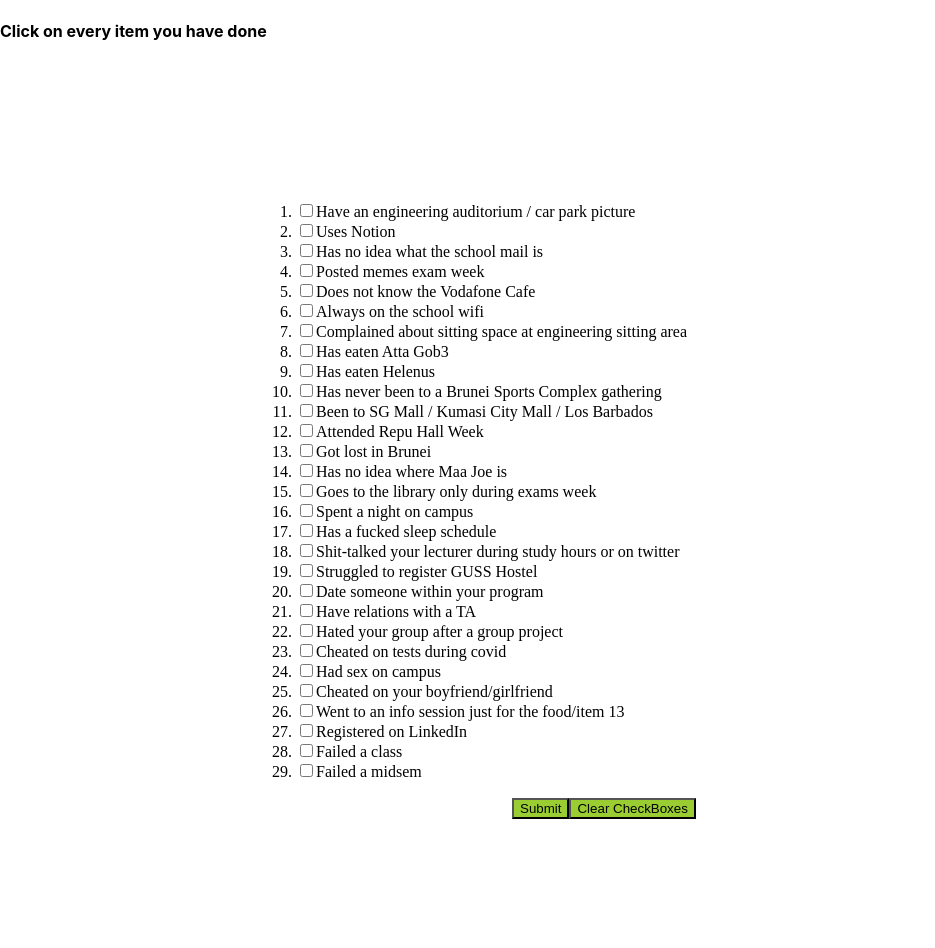
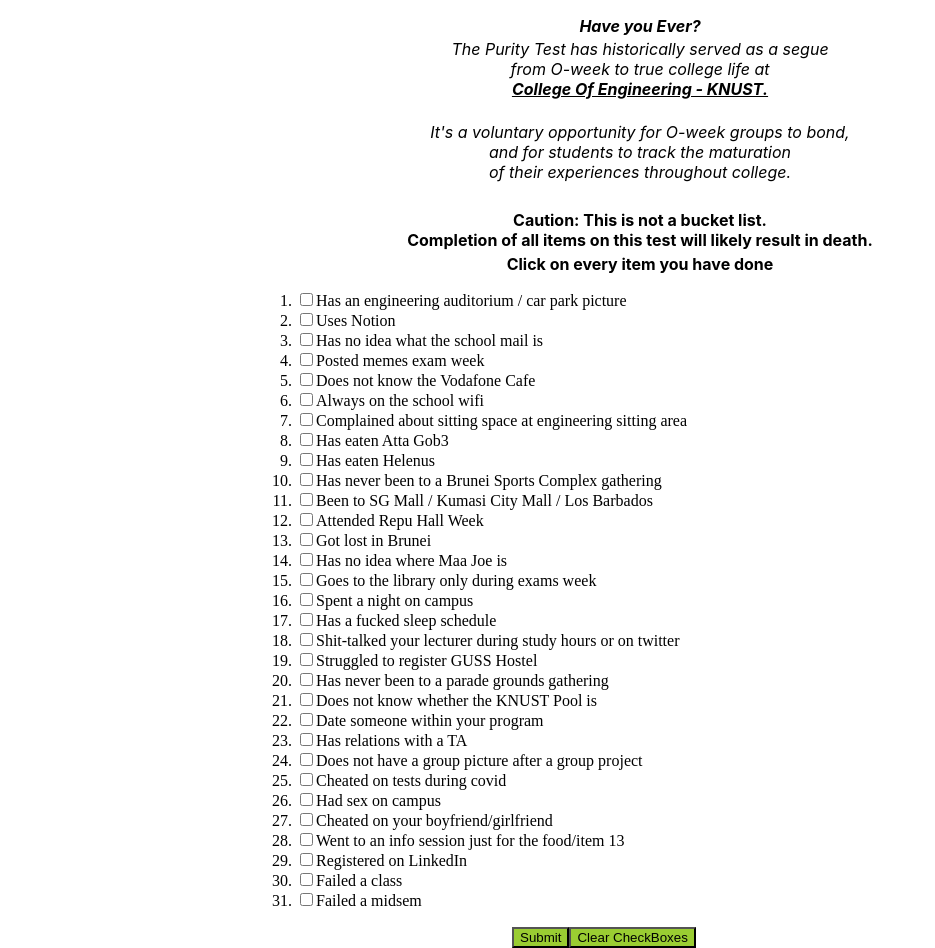
Before and after one commit to machugram/knust-purity-test, a React (Create React App) app in the folder app-name/: page / in a window 1280 px wide. Shown: the whole page, without its empty margins (0-935 px from the left). Before the commit the page ends 819 px from the top, so only its background shows below. Built offline with nearby package versions, Linux system fonts and the light colour scheme.

Commit message:
Finishing Touches. Because I am Tuchel

```diff
--- a/app-name/src/App.css
+++ b/app-name/src/App.css
@@ -42,8 +42,24 @@
 }
 ol{
   margin-left: 20vw;
-  margin-top: 20vh;
 }
+
+i{
+  display: block;
+  margin-block-start: 1em;
+  margin-block-end: 0.5em;
+  margin-inline-start: 0px;
+  margin-inline-end: 0px;
+  text-align: center;
+  }
+
+  b{
+    display: block;
+    margin-block-end: 0.2em;
+    margin-inline-start: 0px;
+    margin-inline-end: 0px;
+    text-align: center;
+    }
 
 li{
   font-family: Times New Roman,Times,serif;
--- a/app-name/src/App.tsx
+++ b/app-name/src/App.tsx
@@ -1,43 +1,55 @@
-// import React from 'react';
-// import logo from './logo.svg';
-
+import { TodoItem } from './TodoItem';
 import './App.css';
 import { Button } from './Button';
-var data = require('./purity.json');
-
-type TodoItem = {
-  // Our todo should have the title and completed fields and the id field to
-  id: number;
-  text: string;
-  checked: boolean;
-}
-
-type TodoItems = {
-  todos: TodoItem[], // Our Todos is an array of Todo
-}
+import { PerformMLMagic, SetBoxesAndCheckedFalse} from './ExecutorFunctions';
+import Footer from './Footer';
+let data = require('./purity.json');
+var cloneData = new Map<string, TodoItem>()
 const checkItems = data.list.map((item: string) => {
+   data.list.map((item:string) => {
+   cloneData.set(item,new TodoItem(item,false))
+})
   return (
   <div className='checkList'>
-    <li><input type="checkbox"/>{item}</li>
+    <li><input type="checkbox" onClick={(event: React.MouseEvent<HTMLElement>) => {
+      var selectedItem = cloneData.get(item)
+      selectedItem!.checked = selectedItem!.checked !== true
+      console.log(selectedItem);
+      }}/>{item}</li>
   </div>
   )
 })
-function onSubmit(){
-  console.log("Hello World")
-}
+
+
+
 function App() {
   return (
     <>
-    <h4>Click on every item you have done</h4>
+    <p id ="header-text"></p>
+    <i>
+      <b>Have you Ever?</b>
+      The Purity Test has historically served as a segue <br />
+      from O-week to true college life at <br />
+      <u> <b>College Of Engineering - KNUST.</b></u>
+      <br />
+        It's a voluntary opportunity for O-week groups to bond,  <br />
+        and for students to track the maturation <br/>
+        of their experiences throughout college.
+</i>
+<br />
+
+ <b> Caution: This is not a bucket list. <br />
+ Completion of all items on this test will likely result in death.
+ </b>
+    <b>Click on every item you have done</b>
       <ol>{checkItems}</ol>
      <div className='button-stack'>
-     <Button text="Submit" executor={onSubmit()}/>
-     <Button text="Clear CheckBoxes" executor={onSubmit()}/>
+     <Button text="Submit" executor={ () => PerformMLMagic(cloneData)}/>
+     <Button text="Clear CheckBoxes" executor={() => SetBoxesAndCheckedFalse(cloneData)}/>
      </div>
 
+     <Footer/>
     </>
-
-
   );
 }
 
--- /dev/null
+++ b/app-name/src/Button.props.tsx
@@ -0,0 +1,4 @@
+export interface ButtonProps {
+    text: string;
+    executor: Function;
+  }
--- a/app-name/src/Button.tsx
+++ b/app-name/src/Button.tsx
@@ -1,7 +1,10 @@
-export function Button(props: any): JSX.Element {
+import {ButtonProps} from "../src/Button.props"
+export function Button(props: ButtonProps): JSX.Element {
   return (
     <button className="button-fold"
-      onClick={() => props.executor}>
+    onClick={(event: React.MouseEvent<HTMLElement>) => {
+      props.executor()
+    }}>
       {props.text}
     </button>
   );
--- /dev/null
+++ b/app-name/src/TodoItem.tsx
@@ -0,0 +1,8 @@
+export class TodoItem {
+    text: string;
+    checked: boolean;
+    constructor(text: string,checked: boolean) {
+      this.text = text;
+      this.checked = checked
+    }
+  }
--- a/app-name/src/purity.json
+++ b/app-name/src/purity.json
@@ -1,6 +1,6 @@
 {
     "list": [
-        "Have an engineering auditorium / car park picture",
+        "Has an engineering auditorium / car park picture",
         "Uses Notion",
         "Has no idea what the school mail is",
         "Posted memes exam week",
@@ -19,9 +19,12 @@
         "Has a fucked sleep schedule",
         "Shit-talked your lecturer during study hours or on twitter",
         "Struggled to register GUSS Hostel",
+        "Has never been to a parade grounds gathering",
+        "Does not know whether the KNUST Pool is",
+
         "Date someone within your program",
-        "Have relations with a TA",
-        "Hated your group after a group project",
+        "Has relations with a TA",
+        "Does not have a group picture after a group project",
         "Cheated on tests during covid",
         "Had sex on campus",
         "Cheated on your boyfriend/girlfriend",
```
Also changed, not shown: 1 other file (tests, documents, lock files or other folders).
